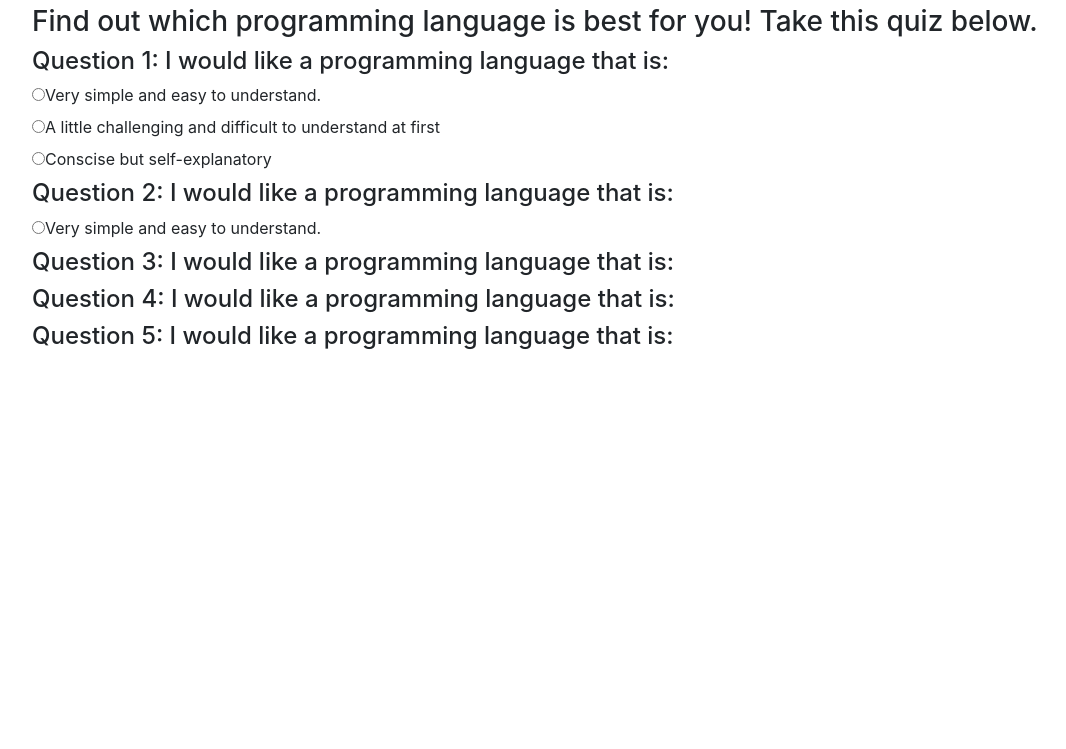
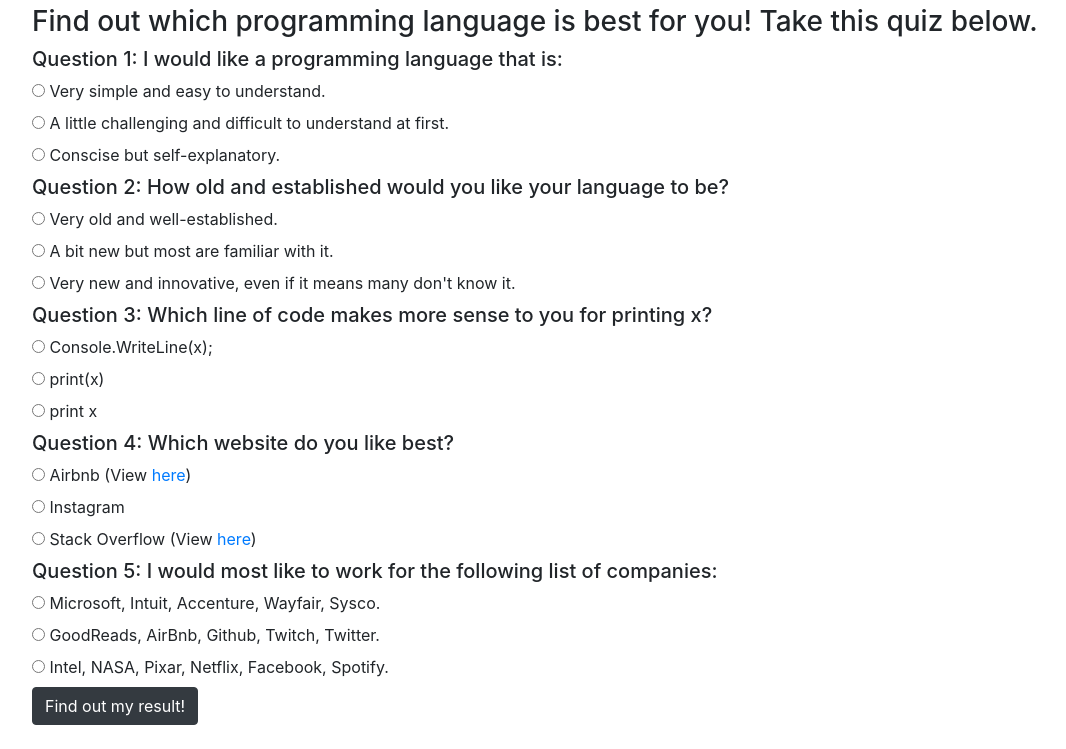
Before and after one commit to mellowmorgan/programming-language-suggester, a plain HTML site: page index.html in a window 1280 px wide. Shown: the part 51-800 px from the top of the page, without its empty margins (53-1119 px from the left). Drawn offline with Linux system fonts and the light colour scheme.

Commit message:
Finish adding questions, begin jquery

```diff
--- a/index.html
+++ b/index.html
@@ -12,33 +12,91 @@
   <div class="container">
     <h1>Programming Language Quiz</h1>
     <h3>Find out which programming language is best for you! Take this quiz below.</h3>
-    <form>
-      <h4>Question 1: I would like a programming language that is: </h4>
+    <form id="quiz">
+      <h5>Question 1: I would like a programming language that is: </h5>
       <div class="radio">
         <label>
-        <input type="radio" name="language" value="ruby">Very simple and easy to understand.</label>
+        <input type="radio" name="question-1" value="ruby">
+        Very simple and easy to understand.</label>
       </div>
       <div class="radio">
         <label>
-        <input type="radio" name="language" value="ruby">A little challenging and difficult to understand at first</label>
+        <input type="radio" name="question-1" value="c#">
+        A little challenging and difficult to understand at first.</label>
       </div>
       <div class="radio">
         <label>
-        <input type="radio" name="language" value="ruby">Conscise but self-explanatory</label>
+        <input type="radio" name="question-1" value="python">
+        Conscise but self-explanatory.</label>
       </div>
 
-      <h4>Question 2: I would like a programming language that is: </h4>
+      <h5>Question 2: How old and established would you like your language to be? </h5>
       <div class="radio">
         <label>
-          <input type="radio" name="language" value="ruby">Very simple and easy to understand.</label>
+          <input type="radio" name="question-2" value="c#">
+          Very old and well-established.</label>
+      </div>
+      <div class="radio">
+        <label>
+          <input type="radio" name="question-2" value="python">
+          A bit new but most are familiar with it.</label>
+      </div>
+      <div class="radio">
+        <label>
+          <input type="radio" name="question-2" value="ruby">
+          Very new and innovative, even if it means many don't know it.</label>
       </div>
 
-      <h4>Question 3: I would like a programming language that is: </h4>
+      <h5>Question 3: Which line of code makes more sense to you for printing x? </h5>
+      <div class="radio">
+        <label>
+          <input type="radio" name="question-3" value="c#">
+          Console.WriteLine(x);</label>
+      </div>
+      <div class="radio">
+        <label>
+          <input type="radio" name="question-3" value="python">
+          print(x)</label>
+      </div>
+      <div class="radio">
+        <label>
+          <input type="radio" name="question-3" value="ruby">
+          print x</label>
+      </div>
 
-      <h4>Question 4: I would like a programming language that is: </h4>
+      <h5>Question 4: Which website do you like best? </h5>
+      <div class="radio">
+        <label>
+          <input type="radio" name="question-4" value="ruby"> Airbnb (View <a href="https://www.airbnb.com/">here</a>)</label>
+      </div>
+      <div class="radio">
+        <label>
+          <input type="radio" name="question-4" value="python">
+          Instagram</label>
+      </div>
+      <div class="radio">
+        <label>
+          <input type="radio" name="question-4" value="c#">
+          Stack Overflow (View <a href="https://stackoverflow.com/here">here</a>)</label>
+      </div>
 
-      <h4>Question 5: I would like a programming language that is: </h4>
+
+      <h5>Question 5: I would most like to work for the following list of companies: </h5>
+      <div class="radio">
+        <label>
+          <input type="radio" name="question-5" value="c#"> Microsoft, Intuit, Accenture, Wayfair, Sysco. </label>
+      </div>
+      <div class="radio">
+        <label>
+          <input type="radio" name="question-5" value="ruby"> GoodReads, AirBnb, Github, Twitch, Twitter.</label>
+      </div>
+      <div class="radio">
+        <label>
+          <input type="radio" name="question-5" value="python"> Intel, NASA, Pixar, Netflix, Facebook, Spotify.</label>
+      </div>
+      <button type="submit" class="btn btn-dark">Find out my result!</button>
     </form>
+  <div id="result"></div>
   </div>
 </body>
 
--- a/js/scripts.js
+++ b/js/scripts.js
@@ -0,0 +1,15 @@
+$(document).ready(function(){
+  $("form#quiz").submit(function(event){
+    event.preventDefault();
+    let pythonCount=0;
+    let rubyCount=0;
+    let cSharpCount=0;
+    //get values of questions
+    const answer1 = $("input:radio[name=question-1]:checked").val();
+    const answer2 = $("input:radio[name=question-2]:checked").val();
+    const answer3 = $("input:radio[name=question-3]:checked").val();
+    const answer4 = $("input:radio[name=question-4]:checked").val();
+    const answer5 = $("input:radio[name=question-5]:checked").val();
+
+  });
+});
```
